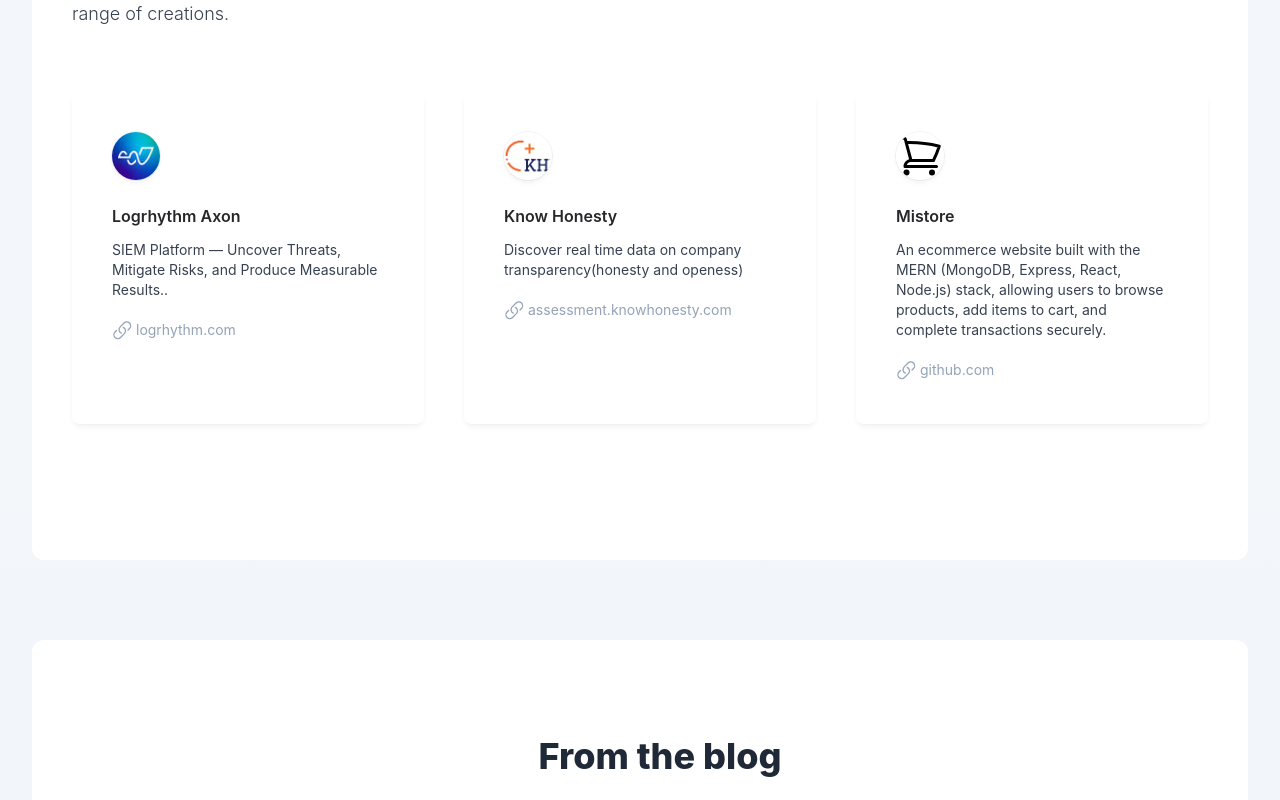
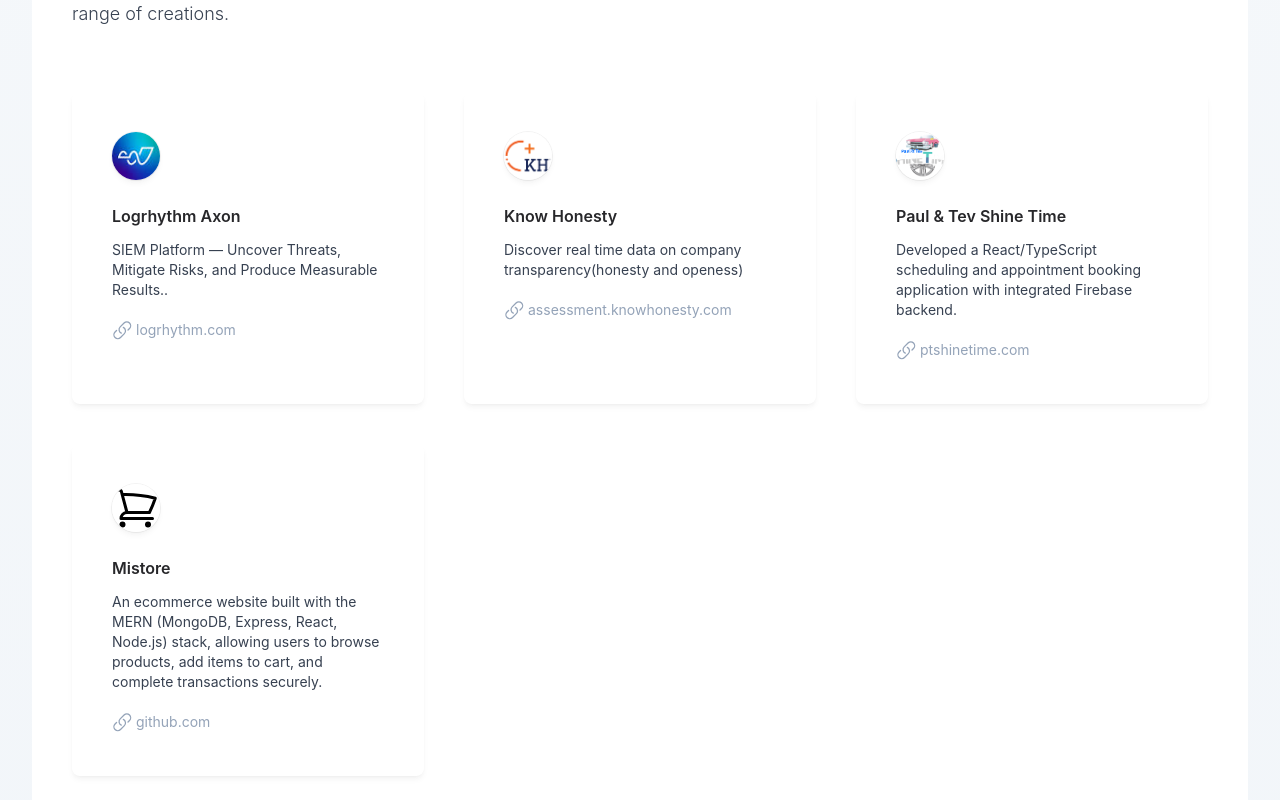
Before and after one commit to Marquessmalley/mj.dev, a React (Create React App) app: page / in a window 1280 px wide. Shown: the part 1660-2460 px from the top of the page. Built offline with nearby package versions, Linux system fonts and the light colour scheme; no server answers; a web font is replaced by a local one.

Commit message:
added another project

```diff
--- a/src/components/card/Card.js
+++ b/src/components/card/Card.js
@@ -1,6 +1,7 @@
 import knowHonesty from "assets/images/knowhonesty.png";
 import logrhythm from "assets/images/logrhythm.jpeg";
 import shop from "assets/icons/shop.svg";
+import shineLogo from "assets/images/logo.png";
 const Card = ({ id, name, img, description, link }) => {
   const renderImage = (id) => {
     switch (id) {
@@ -10,6 +11,8 @@
       case 2:
         return knowHonesty;
       case 3:
+        return shineLogo;
+      case 4:
         return shop;
 
       default:
@@ -24,6 +27,8 @@
       case 2:
         return "assessment.knowhonesty.com";
       case 3:
+        return "ptshinetime.com";
+      case 4:
         return "github.com";
       default:
         break;
--- a/src/constants/projects.js
+++ b/src/constants/projects.js
@@ -18,10 +18,18 @@
   },
   {
     id: 3,
+    title: "Paul & Tev Shine Time",
+    description:
+      "Developed a React/TypeScript scheduling and appointment booking application with integrated Firebase backend.",
+    imageUrl: "assets/images/logo.png",
+    link: "https://main--ptshinetime.netlify.app/",
+  },
+  {
+    id: 4,
     title: "Mistore",
     description:
       "An ecommerce website built with the MERN (MongoDB, Express, React, Node.js) stack, allowing users to browse products, add items to cart, and complete transactions securely.",
-    imageUrl: "assets/images/store.png",
+    imageUrl: "assets/images/logo.png",
     link: "https://github.com/Marquessmalley/mistore",
   },
 ];
```
Also changed, not shown: src/assets/images/logo.png (added).
